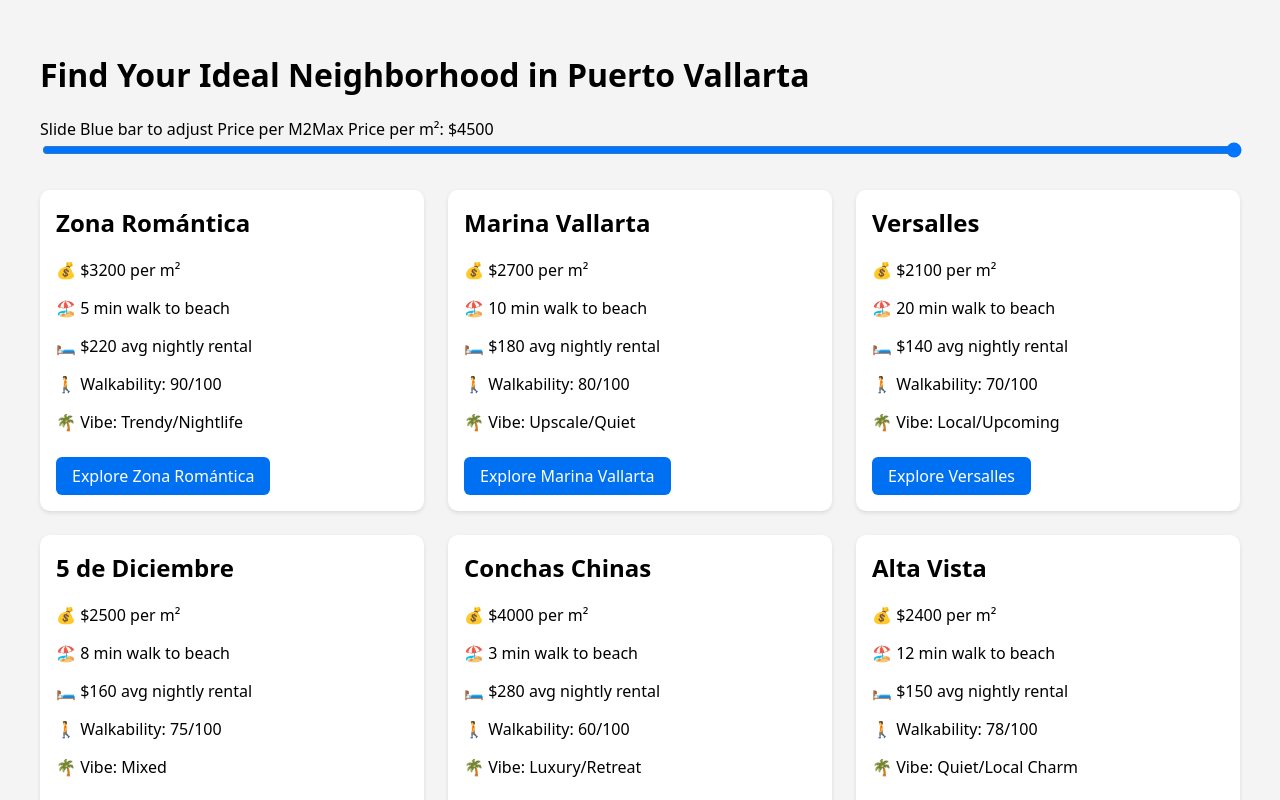
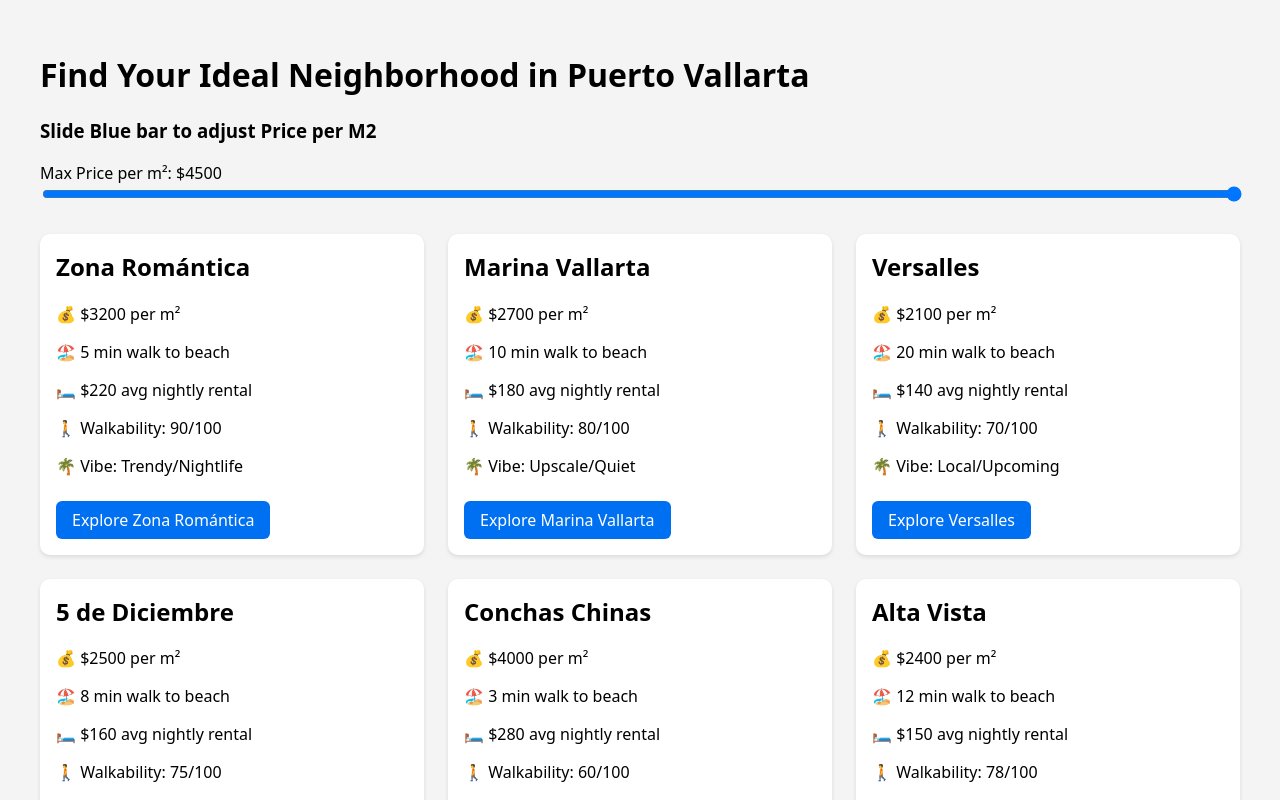
Before and after one commit to grdino/pv-tool-01, a React (Create React App) app: page / in a window 1280 px wide. Shown: the top 800 px of the page. Built offline with nearby package versions, Linux system fonts and the light colour scheme.

Commit message:
Update App.js
changed blue bar verbage to be an h3

```diff
--- a/src/App.js
+++ b/src/App.js
@@ -18,7 +18,7 @@ export default function App() {
   return (
     <div className="container">
       <h1>Find Your Ideal Neighborhood in Puerto Vallarta</h1>
-      <label>Slide Blue bar to adjust Price per M2</label>
+      <h3>Slide Blue bar to adjust Price per M2</h3>
       <label>Max Price per m²: ${maxPrice}</label>
       <input
         type="range"
```
